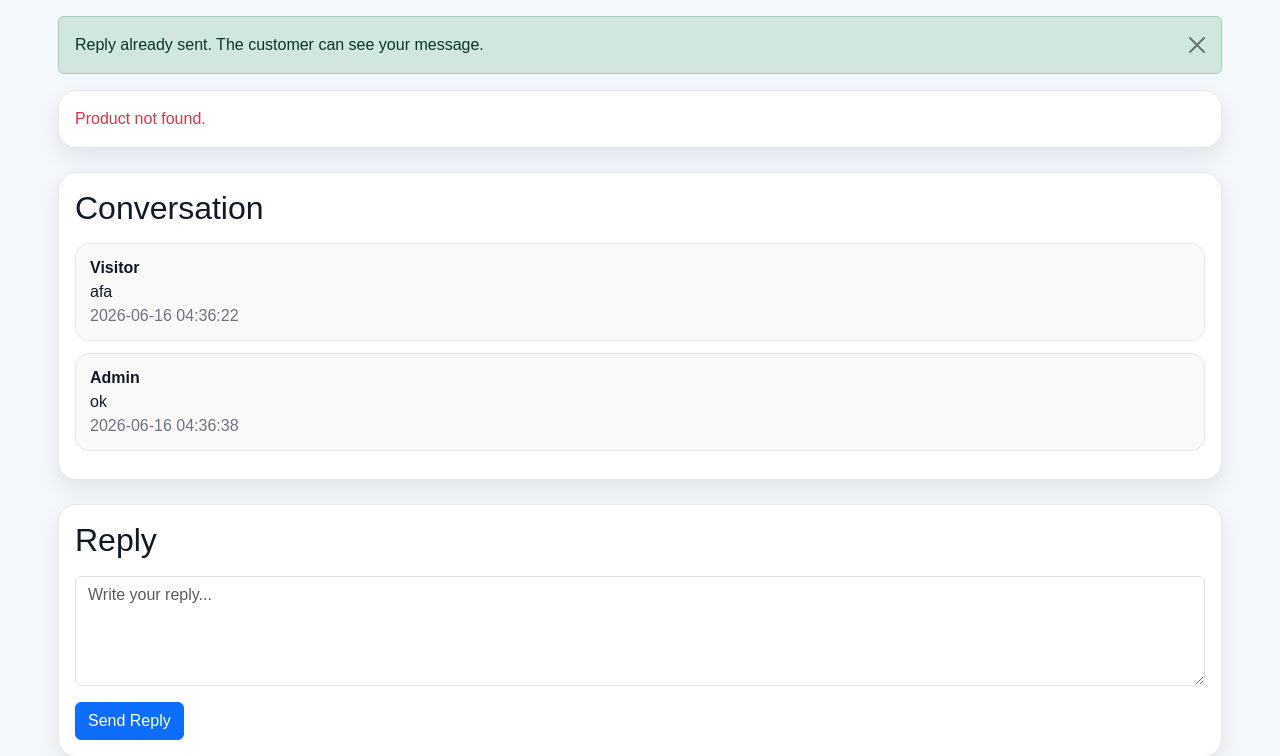
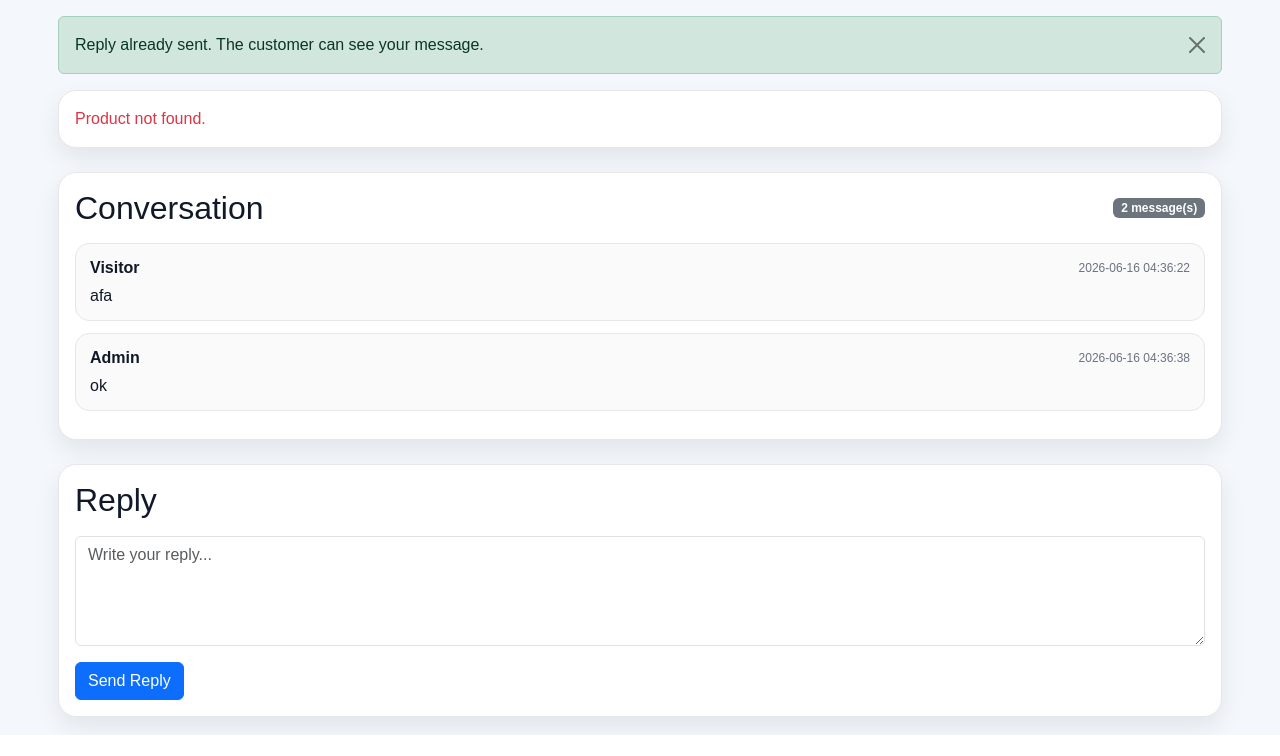
Before and after one commit to firstmeetemmanuel-maker/flask-app, a Flask app: page /admin/chat/5_19fabf87-96a6-4d9d-9a13-587fb658f85c in a window 1280 px wide. Shown: the part 164-920 px from the top of the page. After the commit the page ends 899 px from the top, so only its background shows below. Run offline with Flask 3, Linux system fonts and the light colour scheme; the visitor is signed in with stand-in values (Sample User, id 1).

Commit message:
Enhance admin chat layout and styling

```diff
--- a/templates/admin_chat.html
+++ b/templates/admin_chat.html
@@ -35,27 +35,30 @@
         {% if product.image %}
           {% set ext = product.image.split('.')[-1].lower() %}
           {% if ext in ['mp4', 'webm'] %}
-            <video controls class="w-100" style="max-height:280px; object-fit:contain; background:#000;">
+            <video controls class="w-100" style="max-height:300px; object-fit:contain; background:#000; border-radius:14px;">
               <source src="{{ product.image }}">
             </video>
           {% else %}
-            <div style="background:#f8f9fa; border-radius:14px; padding:10px; height:280px; overflow:hidden; display:flex; align-items:center; justify-content:center;">
+            <div style="background:#f8f9fa; border-radius:14px; padding:10px; height:300px; overflow:hidden; display:flex; align-items:center; justify-content:center;">
               <img src="{{ product.image }}" alt="{{ product.name }}"
                    style="max-width:100%; max-height:100%; width:auto; height:auto; object-fit:contain;">
             </div>
           {% endif %}
         {% endif %}
       </div>
+
       <div class="col-md-7">
-        <h2>{{ product.name }}</h2>
-        <p class="muted">{{ product.created_at }}</p>
-        <p>{{ product.description }}</p>
+        <h2 class="mb-2">{{ product.name }}</h2>
+        <p class="muted mb-2">{{ product.created_at }}</p>
+        <p class="mb-3">{{ product.description }}</p>
+
         <div class="mb-3">
           {% if product.old_price %}
             <span class="text-muted text-decoration-line-through me-2">₦{{ product.old_price }}</span>
           {% endif %}
           <h4 class="d-inline">₦{{ product.price }}</h4>
         </div>
+
         <div class="d-flex flex-wrap gap-2 mt-3">
           <span class="badge text-bg-primary">Product context</span>
           <span class="badge text-bg-success">Customer chat</span>
@@ -69,12 +72,18 @@
 </div>
 
 <div class="cardx mb-4">
-  <h2 class="mb-3">Conversation</h2>
+  <div class="d-flex justify-content-between align-items-center mb-3 flex-wrap gap-2">
+    <h2 class="mb-0">Conversation</h2>
+    <span class="badge bg-secondary">{{ chat.messages|length }} message(s)</span>
+  </div>
+
   {% for msg in chat.messages %}
     <div class="chat-msg">
-      <div><strong>{{ msg.sender|capitalize }}</strong></div>
+      <div class="d-flex justify-content-between align-items-center flex-wrap gap-2 mb-1">
+        <strong>{{ msg.sender|capitalize }}</strong>
+        <span class="muted" style="font-size:12px;">{{ msg.time }}</span>
+      </div>
       <div>{{ msg.text }}</div>
-      <div class="muted">{{ msg.time }}</div>
     </div>
   {% else %}
     <p class="muted mb-0">No messages yet.</p>
```
